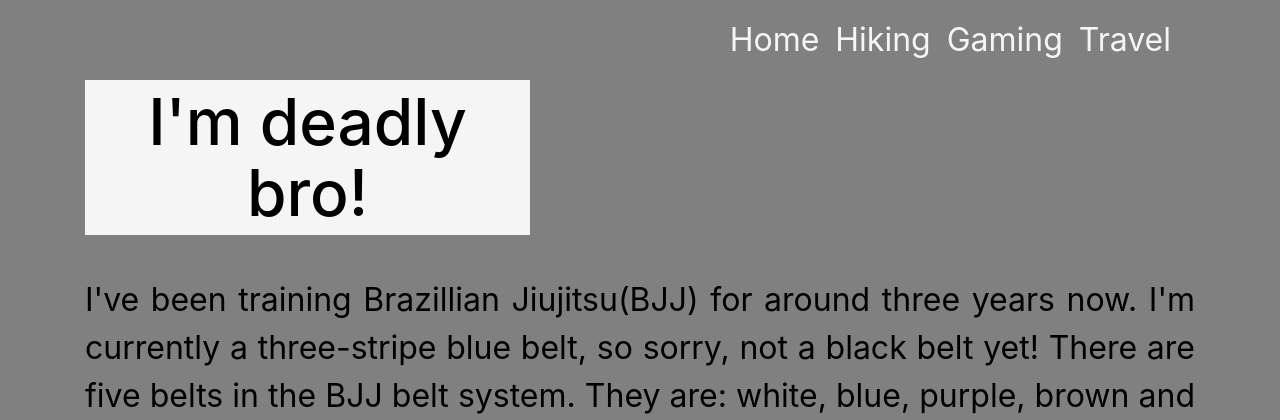
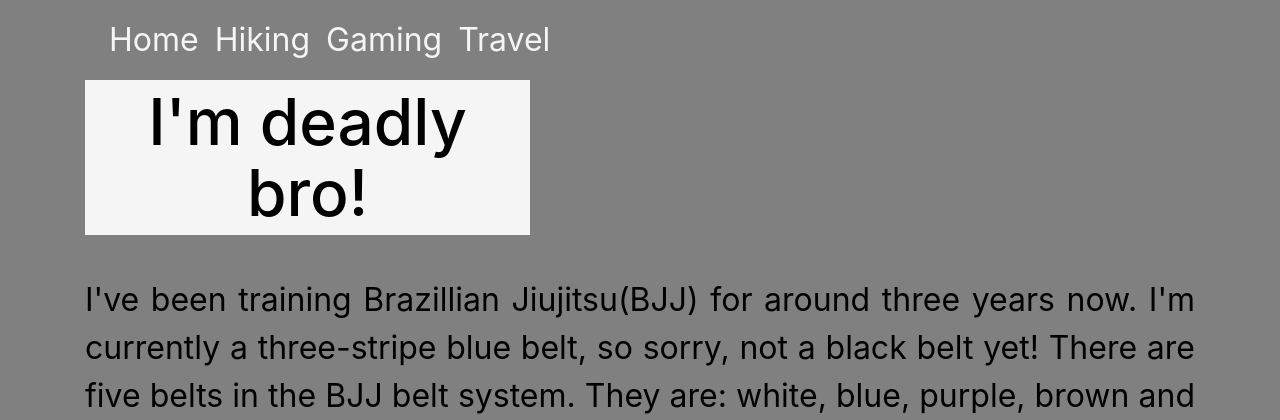
Before and after one commit to loganmurphy/my_hobby_app, a Python web app: template myapp/templates/bjj.html in a window 1280 px wide. Shown: the top 420 px of the page. Run offline with Jinja, Linux system fonts and the light colour scheme; the template is opened without the code that fills it, so the values that code supplies are empty; some libraries are stand-ins or nearby versions.

Commit message:
hobby app updated

```diff
--- a/myapp/templates/base.html
+++ b/myapp/templates/base.html
@@ -14,11 +14,11 @@
       <div class="row">
         <div class="col-xs-12 col-sm-12">
           <nav class="navbar navbar-expand-lg navbar-light">
-            <button class="navbar-toggler ml-auto mobile-link-align-right" type="button" data-toggle="collapse" data-target="#navbarSupportedContent" aria-controls="navbarSupportedContent" aria-expanded="false" aria-label="Toggle navigation">
-              <span class="navbar-toggler-icon mobile-link-align-right"></span>
+            <button class="navbar-toggler" type="button" data-toggle="collapse" data-target="#navbarSupportedContent" aria-controls="navbarSupportedContent" aria-expanded="false" aria-label="Toggle navigation">
+              <span class="navbar-toggler-icon"></span>
             </button>
             <div class="collapse navbar-collapse" id="navbarSupportedContent">
-              <ul class="navbar-nav ml-auto">
+              <ul class="navbar-nav mr-auto">
                 <li class="nav-item">
                   <a class="nav-link" href="/">Home<span class="sr-only">(current)</span></a>
                 </li>
```
